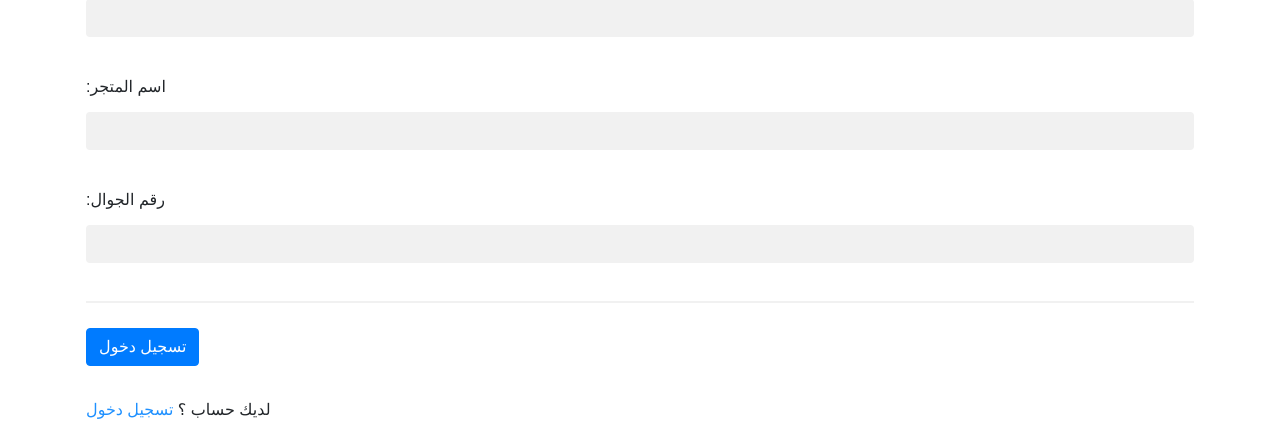
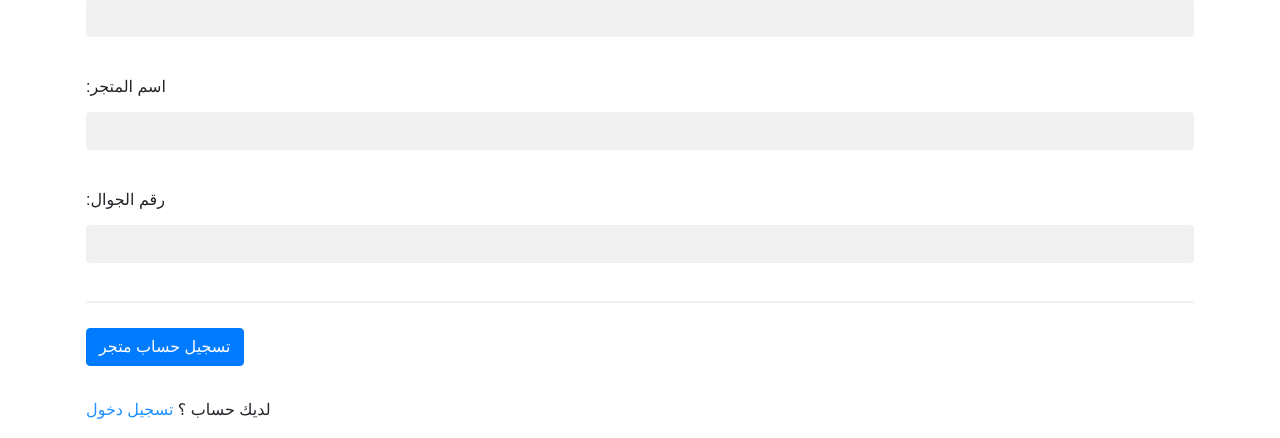
Before and after one commit to Muhammadreda264/hidelivery, a Django app: page /store/signup/ in a window 1280 px wide. Shown: the part 664-1102 px from the top of the page. Run offline with Django 3.2, Linux system fonts and the light colour scheme; some libraries are stand-ins or nearby versions.

Commit message:
Update storesignup.html

```diff
--- a/delivery/templates/storesignup.html
+++ b/delivery/templates/storesignup.html
@@ -105,7 +105,7 @@ a {
 
 
     <hr>
-  <button type="submit" class="btn btn-primary">تسجيل دخول </button>
+  <button type="submit" class="btn btn-primary">تسجيل حساب متجر </button>
   </div>
 
               </form>
```
